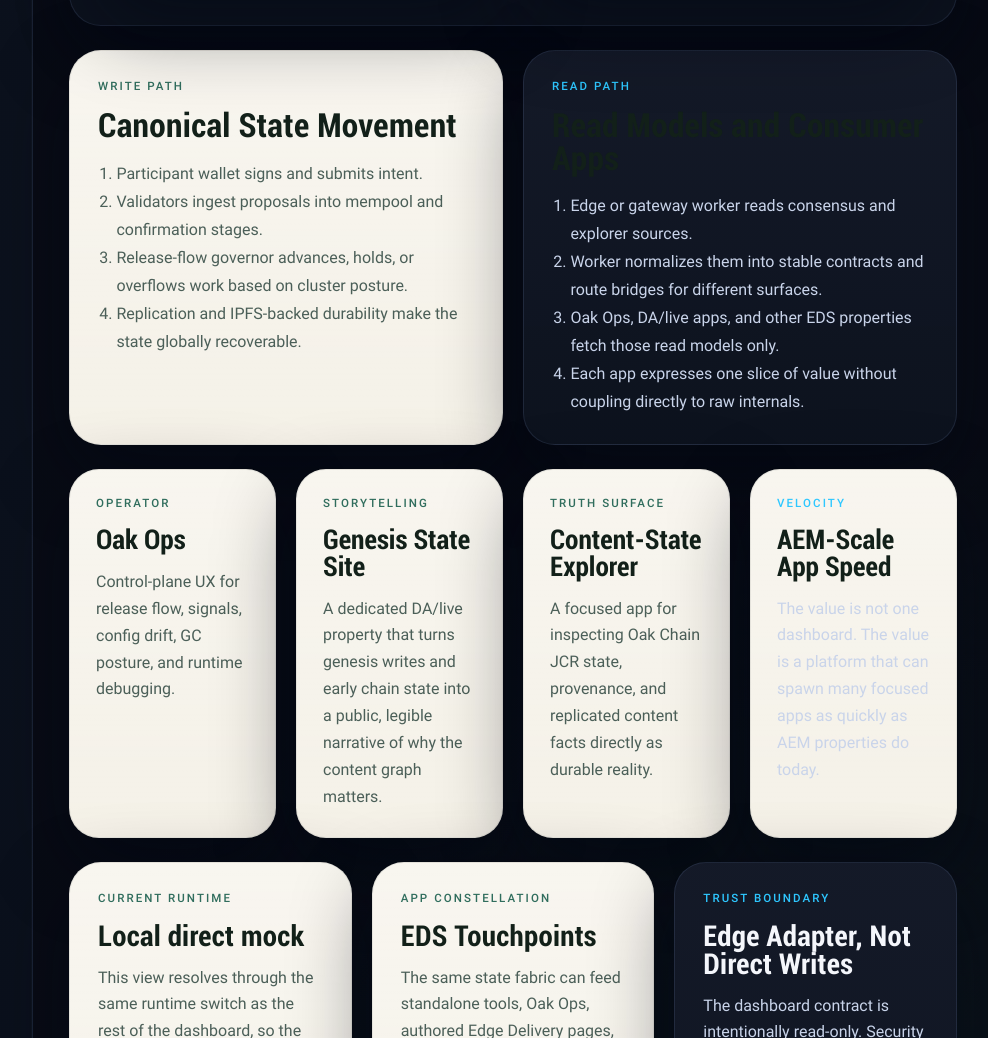
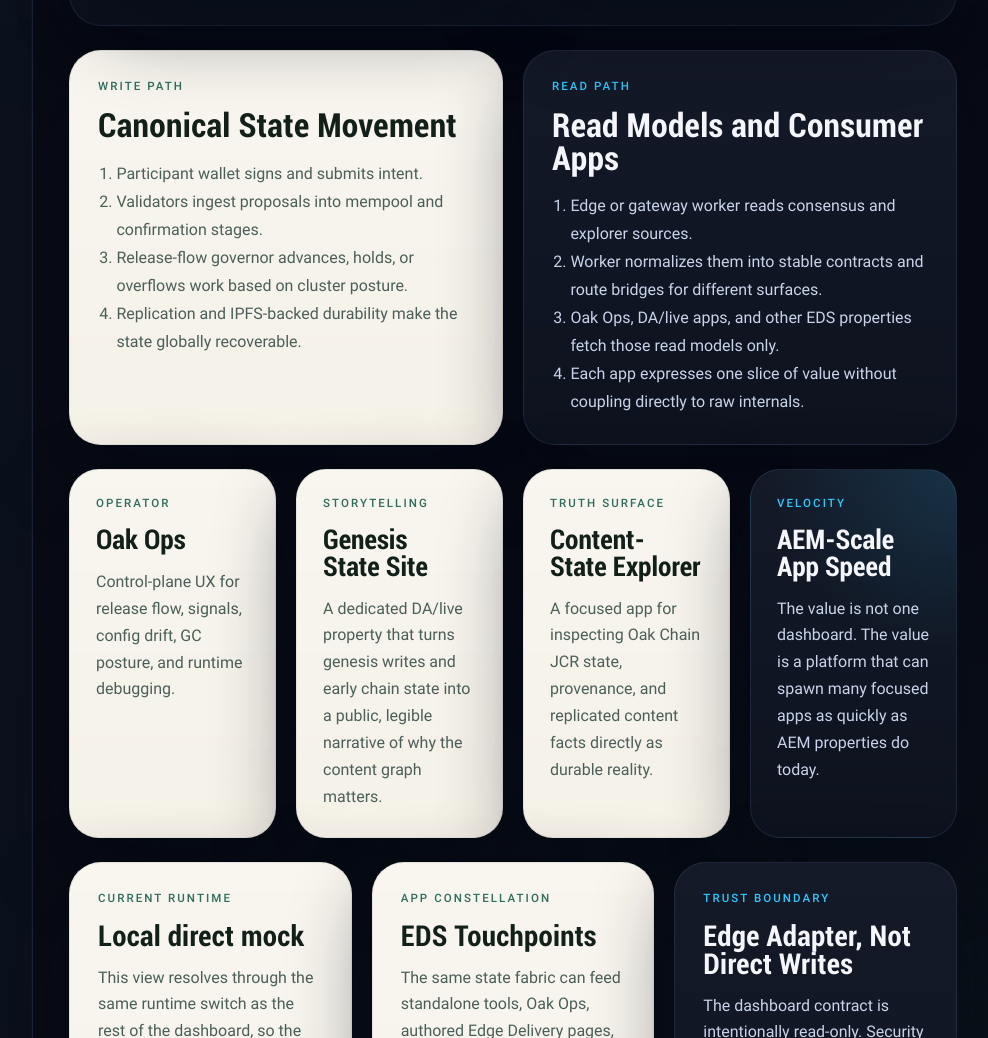
Before and after one commit to somarc/oak-chain-dashboard-eds, a website with bundled scripts: page tools/architecture.html in a window 1280 px wide. Shown: the part 2116-3154 px from the top of the page, without its empty margins (287-1275 px from the left). Built offline with nearby package versions, Linux system fonts and the light colour scheme; no server answers.

Commit message:
fix: polish dashboard card typography

```diff
--- a/tools/architecture.css
+++ b/tools/architecture.css
@@ -195,6 +195,10 @@
   color: var(--dash-cream-ink);
 }
 
+.path-card--dark .section-heading h2 {
+  color: var(--dash-ink);
+}
+
 .section-heading--compact {
   align-items: start;
   margin-bottom: 16px;
@@ -357,12 +361,34 @@
   font-size: clamp(1.7rem, 2vw, 2.15rem);
   line-height: 0.98;
   color: var(--dash-cream-ink);
+  text-wrap: balance;
 }
 
 .ecosystem-body {
   margin: 16px 0 0;
   color: var(--dash-cream-muted);
   line-height: 1.68;
+}
+
+.ecosystem-card--accent {
+  background:
+    radial-gradient(circle at top right, rgba(46, 199, 255, 0.14), transparent 44%),
+    linear-gradient(180deg, rgba(20, 26, 40, 0.94), rgba(12, 18, 30, 0.96)),
+    var(--dash-panel);
+  border-color: var(--dash-border);
+  color: var(--dash-ink);
+}
+
+.ecosystem-card--accent h3 {
+  color: var(--dash-ink);
+}
+
+.ecosystem-card--accent .card-kicker {
+  color: var(--dash-teal);
+}
+
+.ecosystem-card--accent .ecosystem-body {
+  color: #c9d4ea;
 }
 
 .interface-card h3 {
```
Also changed, not shown: tools/ops/ops.css (+8 -0 lines).
